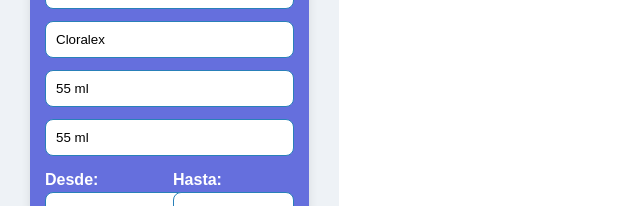
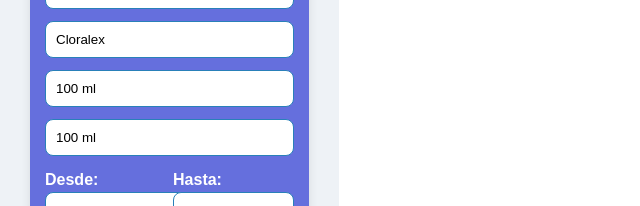
Before and after one commit to rafaelhepo/purification-control-system, a React (Vite) app: page /concentracion-de-cloro in a window 1280 px wide. Shown: the part 341-547 px from the top of the page, without its empty margins (0-640 px from the left). Built offline with nearby package versions, Linux system fonts and the light colour scheme.

Commit message:
New changes 55 to 100 ml

```diff
--- a/src/pages/CDC.tsx
+++ b/src/pages/CDC.tsx
@@ -27,7 +27,7 @@
       fecha: "",
       tinacos: "",
       tipoDeCloro: "Cloralex",
-      cantidad: "55 ml",
+      cantidad: "100 ml",
       ppm: '3.0',
       hora: { de: "", a: "" },
       fechaVerificacion: '',
@@ -45,7 +45,7 @@
           fecha: "",
           tinacos: "",
           tipoDeCloro: "Cloralex",
-          cantidad: "55 ml",
+          cantidad: "100 ml",
           ppm: '3.0',
           hora: { de: "", a: "" },
           fechaVerificacion: '',
@@ -223,7 +223,7 @@
 
           <input
             type="text"
-            placeholder="Cantidad (ej. 55 ml)"
+            placeholder="Cantidad (ej.100 ml)"
             value={registro.cantidad}
             onChange={(e) => handleChange(index, "cantidad", e.target.value)}
             style={{
--- a/src/pages/MDD.tsx
+++ b/src/pages/MDD.tsx
@@ -25,7 +25,7 @@
       fecha: "",
       tinacos: "",
       desinfectante: "6%",
-      cantidad: "55 ml",
+      cantidad: "100 ml",
       hora: { de: "", a: "" },
       realizo: nombreUsuario,
       observaciones: "",
@@ -41,7 +41,7 @@
           fecha: "",
           tinacos: "",
           desinfectante: "6%",
-          cantidad: "55 ml",
+          cantidad: "100 ml",
           hora: { de: "", a: "" },
           realizo: nombreUsuario,
           observaciones: "",
@@ -215,7 +215,7 @@
 
           <input
             type="text"
-            placeholder="Cantidad (ej. 55 ml)"
+            placeholder="Cantidad (ej.100 ml)"
             value={registro.cantidad}
             onChange={(e) => handleChange(index, "cantidad", e.target.value)}
             style={{
```
